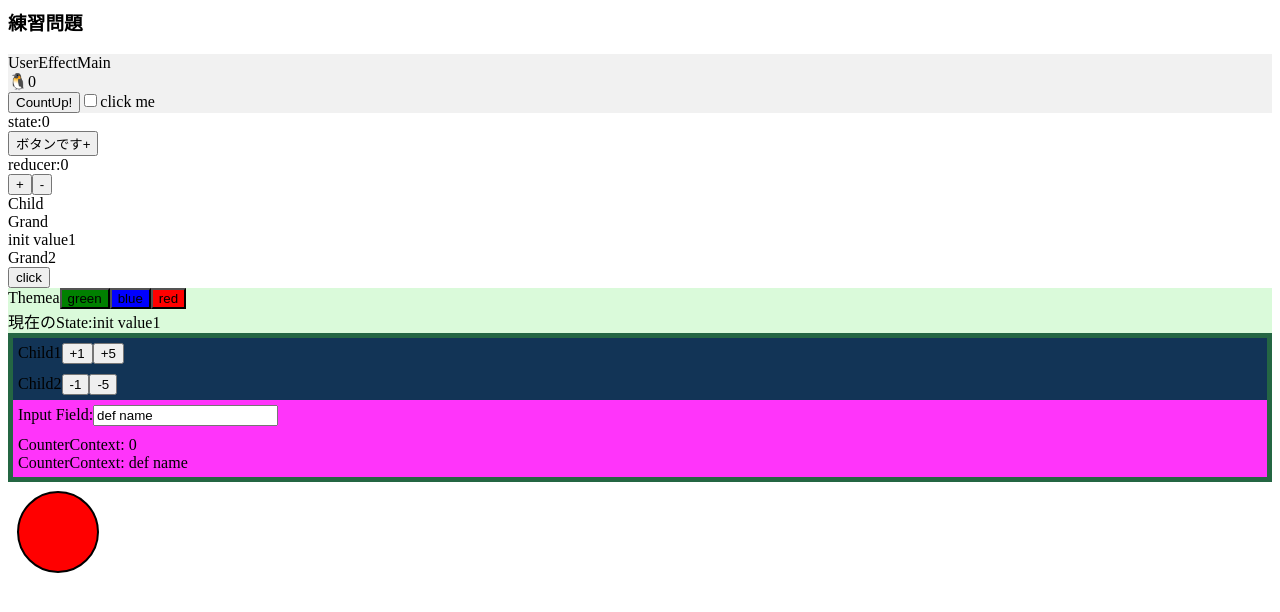
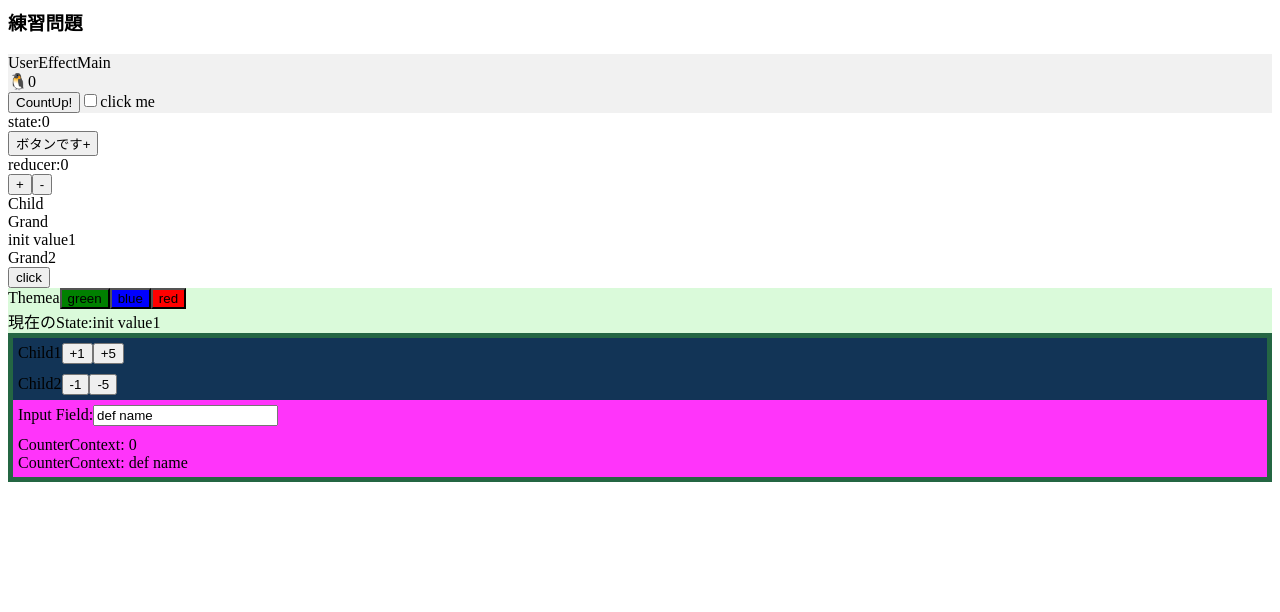
Before and after one commit to tsys-nagase/react-ts-1c1tpj, a React (Create React App) app: page / in a window 1280 px wide. Shown: the top 612 px of the page. Built offline with nearby package versions, Linux system fonts and the light colour scheme.

Commit message:
1 file modified

```diff
--- a/App.tsx
+++ b/App.tsx
@@ -20,7 +20,7 @@ export default function App() {
           <Child />
           <ThemeButtons />
           <CounterParent />
-          <SevenColorIcon/>
+          {/* <SevenColorIcon/> */}
         </div>
       </MyContextProvider>
     </CounterProvider>
```
